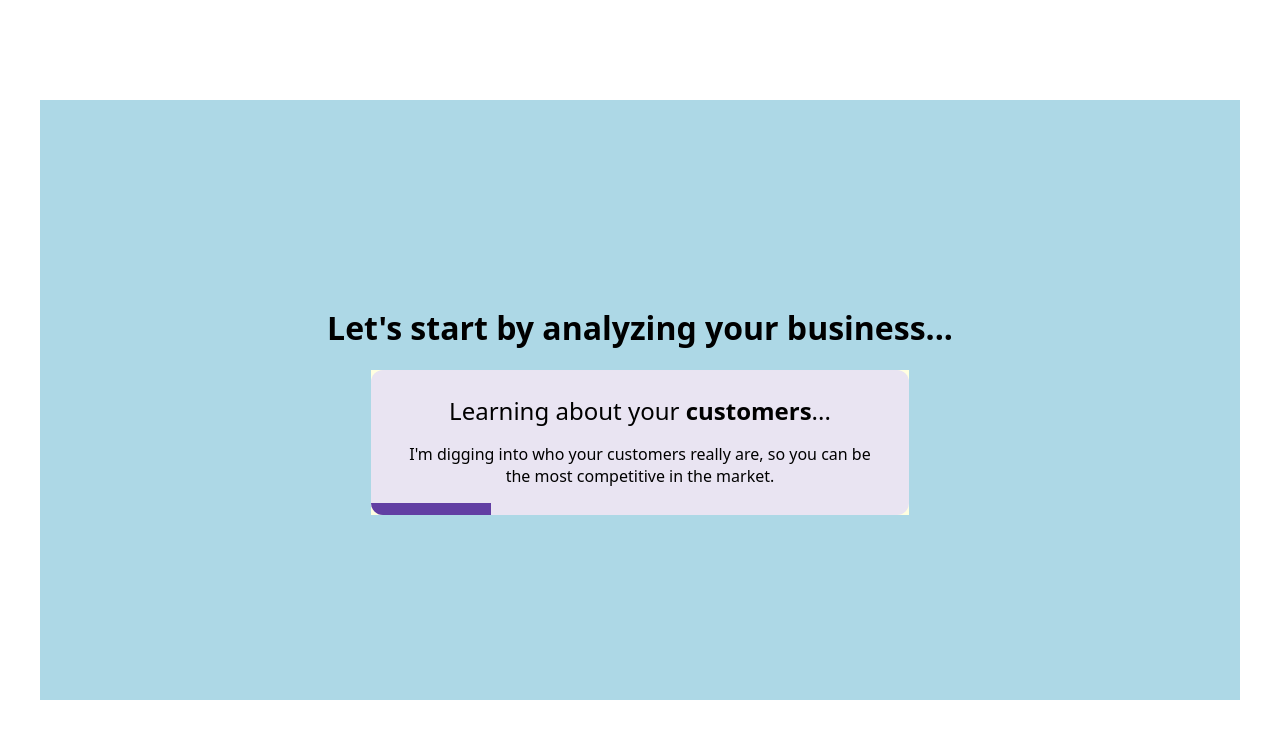
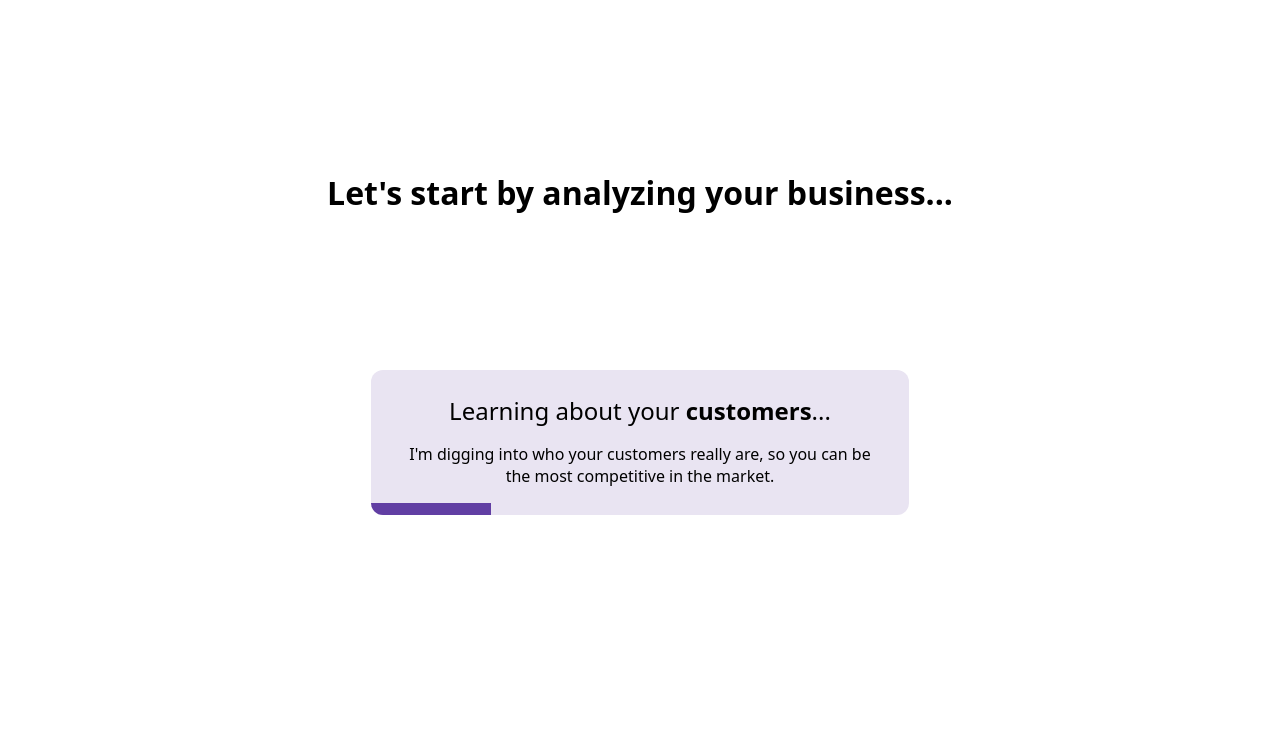
Before and after one commit to enelmes-godaddy/airo-marketing-consultant, a React (Vite) app: page / in a window 1280 px wide. Shown: the top 738 px of the page. Built offline with nearby package versions, Linux system fonts and the light colour scheme.

Commit message:
improve how header slides up on content expansion

```diff
--- a/src/App.css
+++ b/src/App.css
@@ -2,10 +2,10 @@
   display: flex;
   flex-direction: column;
   align-items: center;
-  justify-content: center;
-  width: 100%;
-  min-height: 600px;
-  background: lightblue;
+  justify-content: flex-start;
+  height: 500px;
+  width: 100%;;
+  /* background: lightblue; */
 
   &.four-c-box-keywords {
     align-items: start;
@@ -16,11 +16,29 @@
   }
 }
 
+/* Make header slide up */
+header {
+  transform: translateY(250px); /* Position header manually to enable smooth transition */
+  transition: transform 0.8s ease-out;
+  margin: 0;
+
+  /* When content expands, move header to top */
+  .marketing-consultant-animation:has(.expand-content) & {
+    transform: translateY(0);
+  }
+}
+
 .content {
-  background: lightyellow;
+  /* background: lightyellow; */
+  flex: 0; /* Takes up minimum space initially */
+  transition: flex 0.8s ease-out;
+  width: 100%;
 
-  &.header-at-top {
-    height: 100%;
+  &.expand-content {
+    display: flex;
+    flex-direction: column;
+    justify-content: center;
+    flex: 1; /* Takes up remaining space when expanded */
   }
 }
 
```
